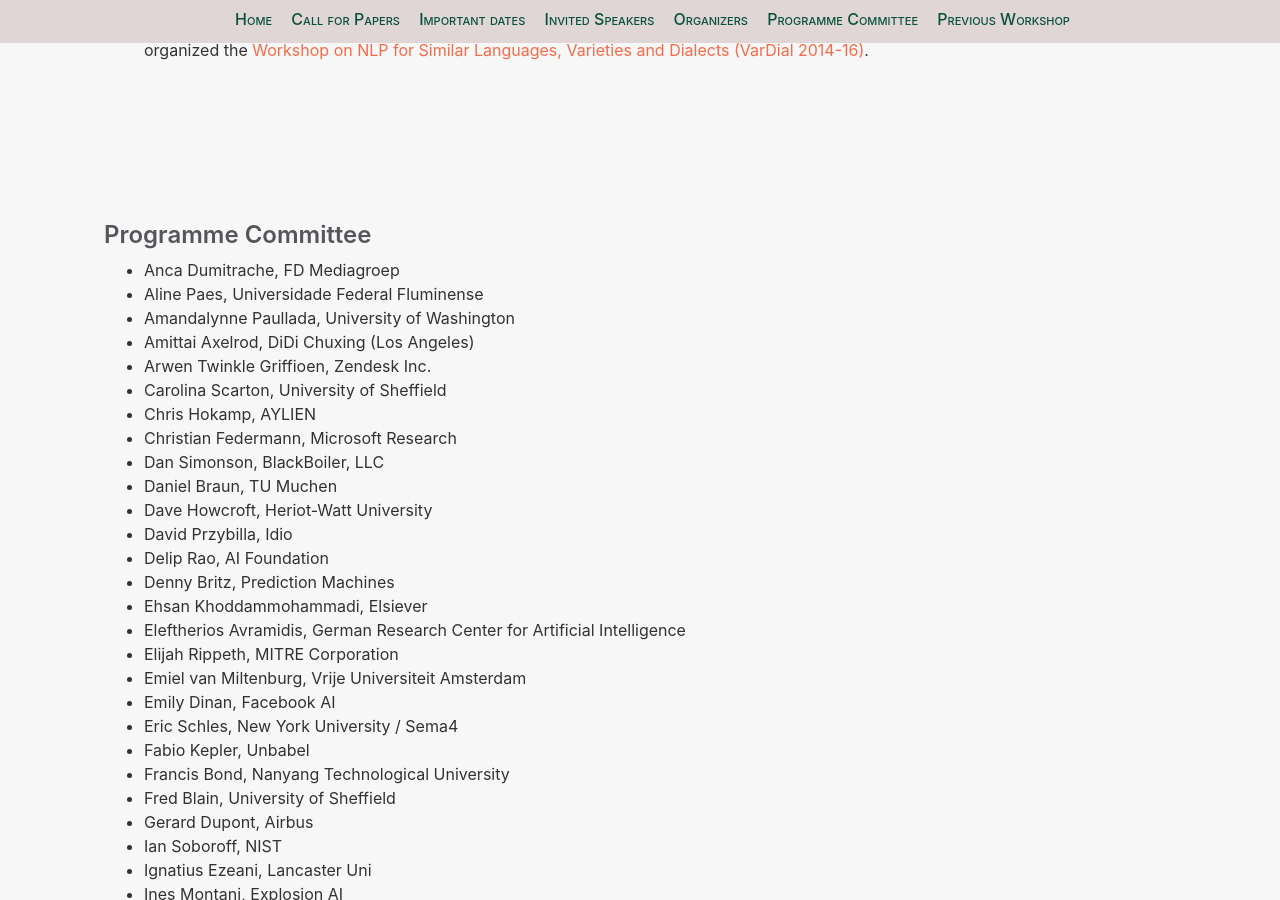
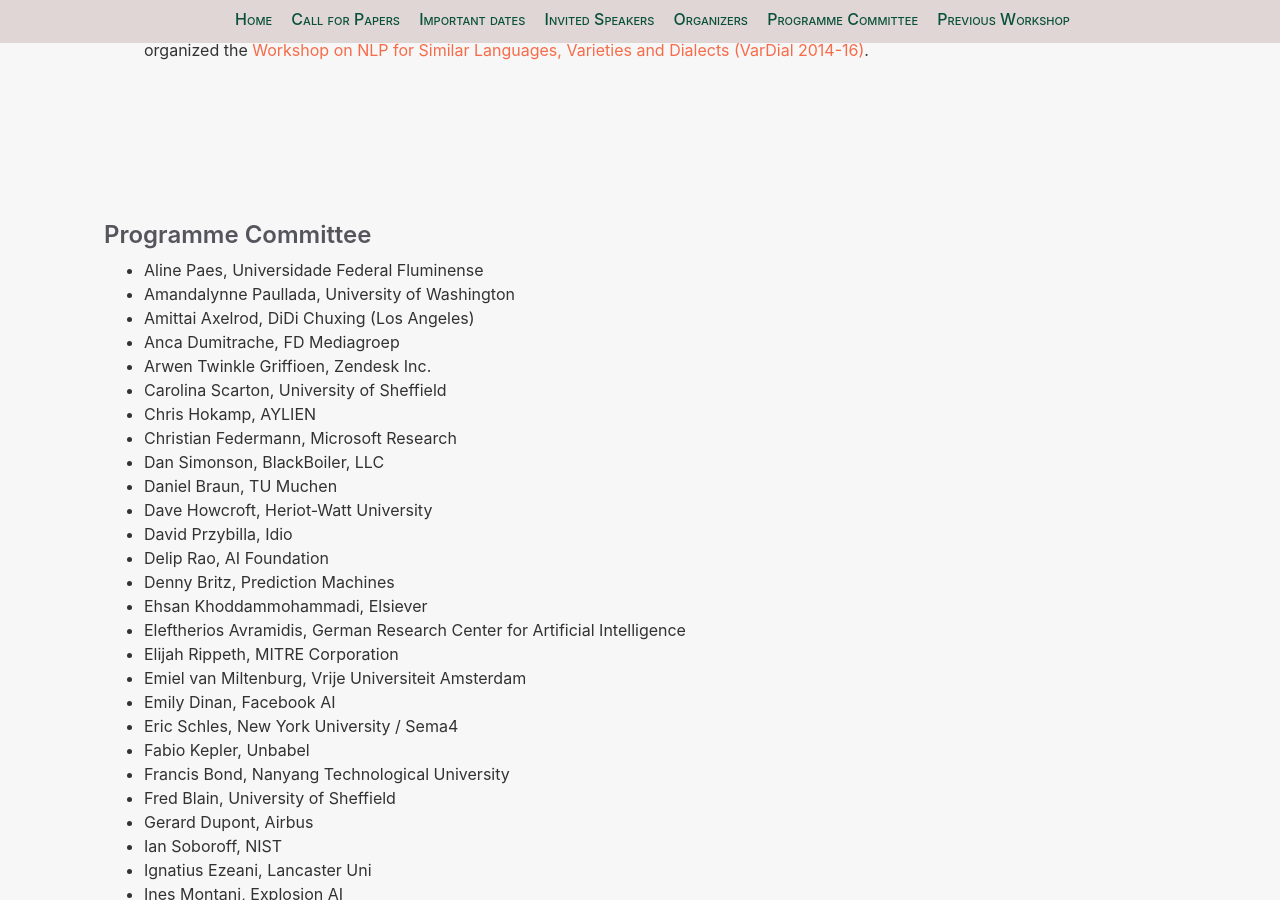
Before and after one commit to nlposs/nlposs.github.io, a Jekyll site: the page built from 2020/index.md, in a window 1280 px wide and 900 px high, scrolled down 3485 px. Built offline with Jekyll 4.4.1, drawn with Linux system fonts in a browser that asks for light colours.

Commit message:
Order by alpha

```diff
--- a/2020/index.md
+++ b/2020/index.md
@@ -104,10 +104,10 @@
 
 ## Programme Committee
 
- - Anca Dumitrache,	FD Mediagroep
  - Aline Paes, Universidade Federal Fluminense
  - Amandalynne Paullada, University of Washington
  - Amittai Axelrod, DiDi Chuxing (Los Angeles)
+ - Anca Dumitrache,	FD Mediagroep
  - Arwen Twinkle Griffioen, Zendesk Inc.
  - Carolina Scarton, University of Sheffield
  - Chris Hokamp, AYLIEN
```
